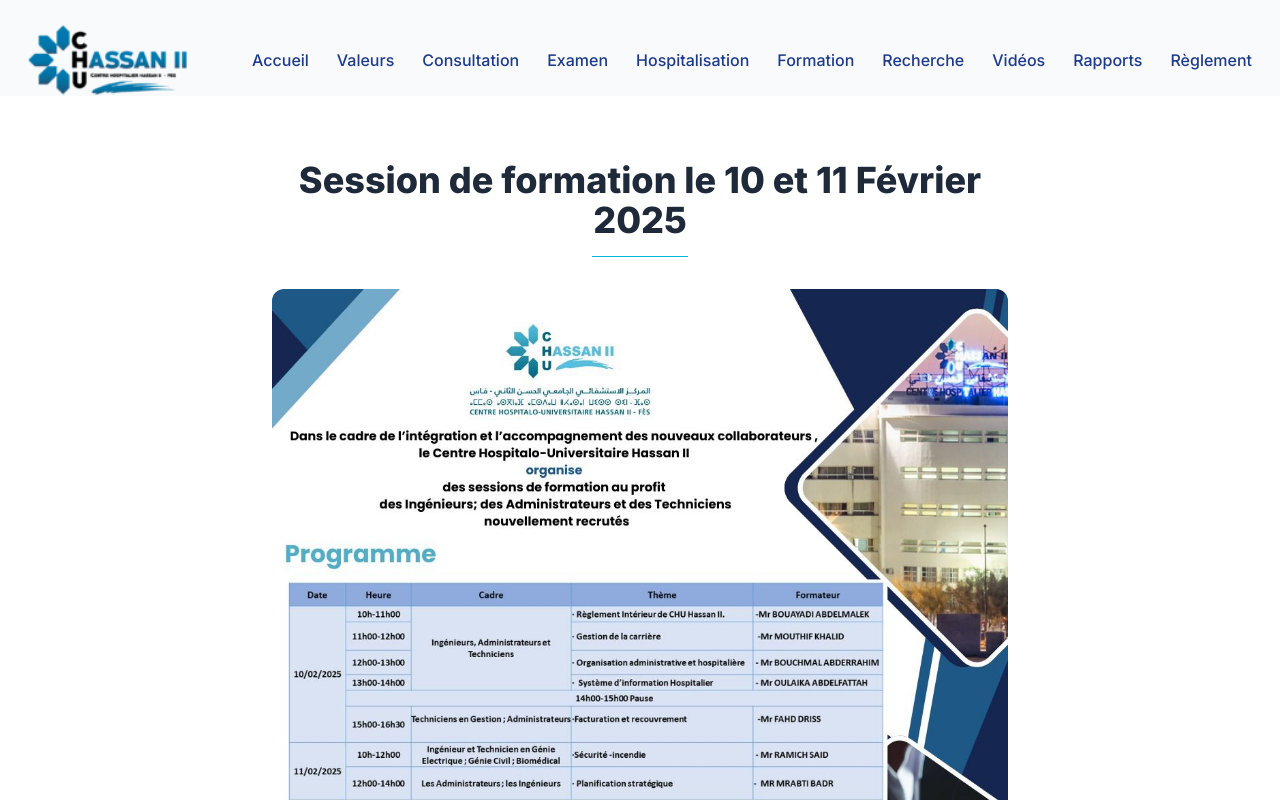
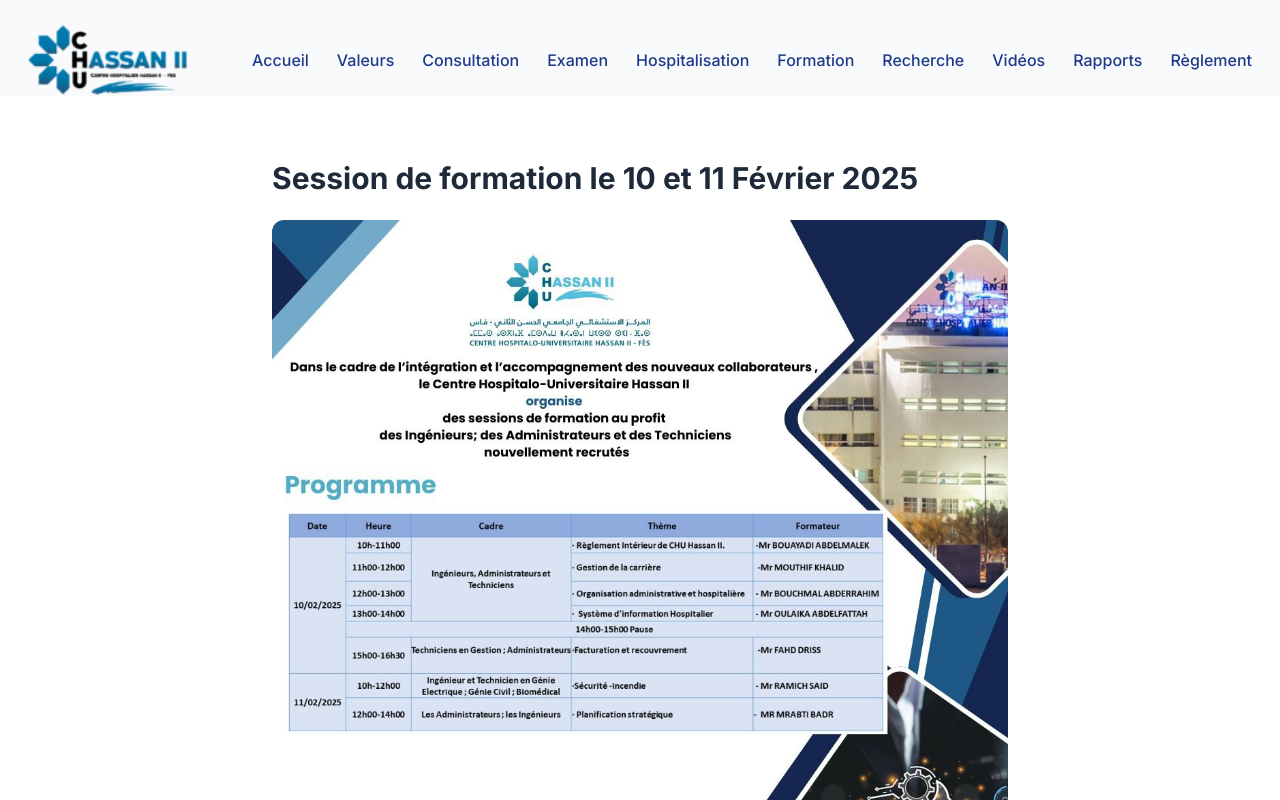
Before and after one commit to DEZZZ-GH/chu-fes, a Next.js app: page /formation/formation1 in a window 1280 px wide. Shown: the top 800 px of the page. Built offline with nearby package versions, Linux system fonts and the light colour scheme.

Commit message:
error fixing

```diff
--- a/next.config.ts
+++ b/next.config.ts
@@ -1,12 +1,19 @@
 import type { NextConfig } from "next";
 
-const nextConfig : NextConfig= {
+const nextConfig: NextConfig = {
   typescript: {
-    ignoreBuildErrors: false, // Set to true only if needed during development
+    ignoreBuildErrors: false, // Keep strict type checking
   },
-  experimental: {
-    typedRoutes: true, // Better TypeScript support for routes
-  }
+
+  // Remove experimental.typedRoutes for Turbopack compatibility
+  // experimental: {
+  //   typedRoutes: true,  // Disabled for Turbopack support
+  // },
+
+  // Add these Turbopack-friendly optimizations:
+  swcMinify: true,
+  compress: true,
+  reactStrictMode: true,
 };
 
 export default nextConfig;
--- a/src/app/formation/[slug]/page.tsx
+++ b/src/app/formation/[slug]/page.tsx
@@ -1,7 +1,6 @@
 import Image from 'next/image';
 import Link from 'next/link';
 import { notFound } from 'next/navigation';
-import type { Metadata } from 'next';
 
 const formations = {
   formation1: {
@@ -24,44 +23,17 @@ const formations = {
     title: 'Formation Médicale continue: La COVID au CHU',
     detailImage: '/images/formations/formex5.png'
   },
-} as const;
+};
 
-type Formations = typeof formations;
-type Slug = keyof Formations;
+export default function FormationDetailPage({ params }: { params: { slug: string } }) {
+  const data = formations[params.slug as keyof typeof formations];
 
-export async function generateStaticParams() {
-  return Object.keys(formations).map((slug) => ({
-    slug
-  }));
-}
-
-export async function generateMetadata({
-  params,
-}: {
-  params: { slug: Slug };
-}): Promise<Metadata> {
-  return {
-    title: formations[params.slug].title,
-  };
-}
-
-export default function Page({
-  params,
-}: {
-  params: { slug: string };
-}) {
-  if (!(params.slug in formations)) {
-    return notFound();
-  }
-
-  const data = formations[params.slug as Slug];
+  if (!data) return notFound();
 
   return (
     <main className="max-w-3xl mx-auto px-4 py-12">
-      <h1 className="text-3xl sm:text-4xl font-extrabold text-center text-gray-800 mb-4">
-        {data.title}
-      </h1>
-      <div className="border-b border-cyan-500 w-24 mx-auto mb-8"></div>
+      <h1 className="text-2xl sm:text-3xl font-bold text-gray-800 mb-6">{data.title}</h1>
+
       {'detailImage' in data && (
         <div className="w-full mb-8">
           <Image
@@ -70,7 +42,6 @@ export default function Page({
             width={1000}
             height={1400}
             className="w-full h-auto rounded-xl"
-            priority
           />
         </div>
       )}
```
